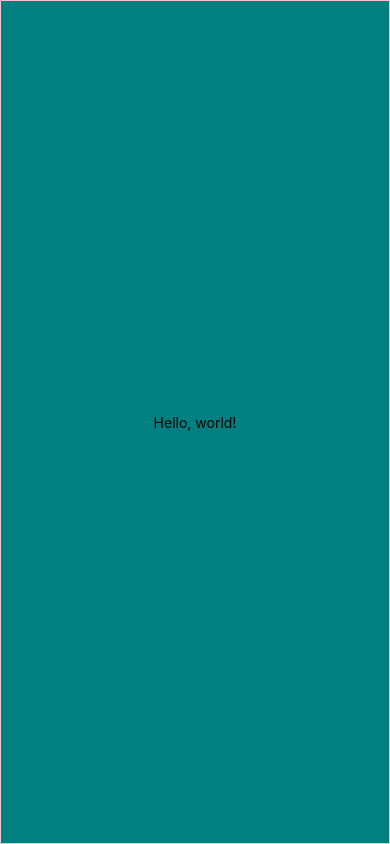
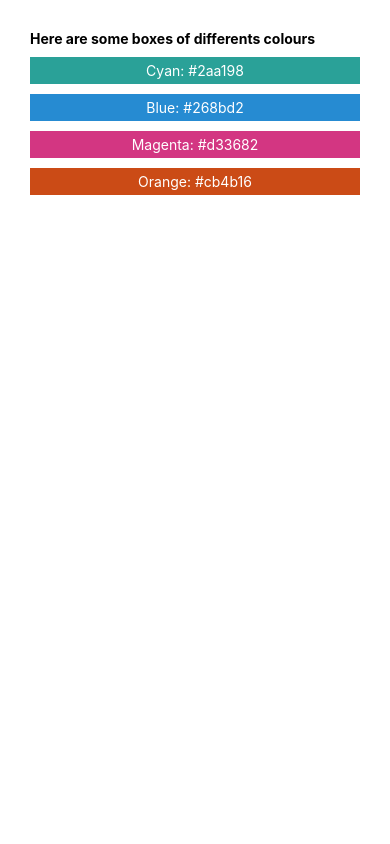
Before and after one commit to RobCharlet/react-native-first, a React Native app: screen / in a window 390 px wide. Built offline with nearby package versions, Linux system fonts and the light colour scheme.

Commit message:
Refactor by creating a ColorBox component

```diff
--- a/App.js
+++ b/App.js
@@ -1,31 +1,32 @@
 import React from 'react';
 import { View, Text, SafeAreaView, StyleSheet } from 'react-native';
+import ColorBox from './components/ColorBox';
 
 const App = () => {
   return (
-    <SafeAreaView style={Styles.safeArea}>
-      <View style={[Styles.container, Styles.pink]}>
-        <Text>Hello, world!</Text>
+    <SafeAreaView>
+      <View style={[Styles.container]}>
+        <Text style={Styles.title}>
+          Here are some boxes of differents colours
+        </Text>
+        <ColorBox colorName="Cyan" hexCode="#2aa198" />
+        <ColorBox colorName="Blue" hexCode="#268bd2" />
+        <ColorBox colorName="Magenta" hexCode="#d33682" />
+        <ColorBox colorName="Orange" hexCode="#cb4b16" />
       </View>
     </SafeAreaView>
   );
 };
 
 const Styles = StyleSheet.create({
-  pink: {
-    borderColor: 'pink',
+  title: {
+    fontWeight: 'bold',
+    marginTop: 20,
+    marginBottom: 10,
   },
   container: {
-    flex: 1,
-    alignItems: 'center',
-    justifyContent: 'center',
     paddingVertical: 10,
     paddingHorizontal: 30,
-    backgroundColor: 'teal',
-    borderWidth: 1,
-  },
-  safeArea: {
-    flex: 2,
   },
 });
 
--- /dev/null
+++ b/components/ColorBox.js
@@ -0,0 +1,27 @@
+import React from 'react';
+import { View, Text, StyleSheet } from 'react-native';
+
+const ColorBox = ({ colorName, hexCode }) => {
+  const boxColor = { backgroundColor: hexCode };
+  return (
+    <View style={[Styles.box, boxColor]}>
+      <Text style={Styles.boxText}>
+        {colorName}: {hexCode}
+      </Text>
+    </View>
+  );
+};
+
+const Styles = StyleSheet.create({
+  box: {
+    alignItems: 'center',
+    justifyContent: 'center',
+    paddingVertical: 5,
+    marginBottom: 10,
+  },
+  boxText: {
+    color: 'white',
+  },
+});
+
+export default ColorBox;
```
